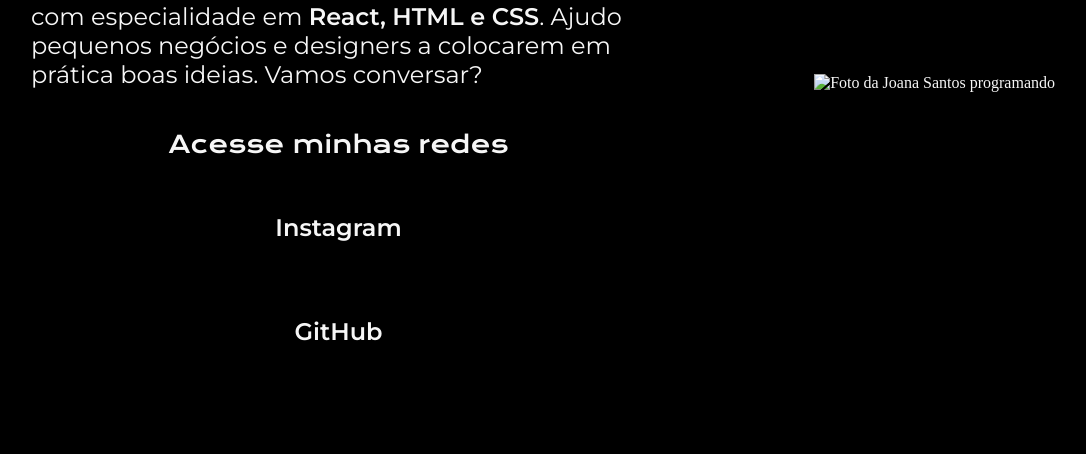
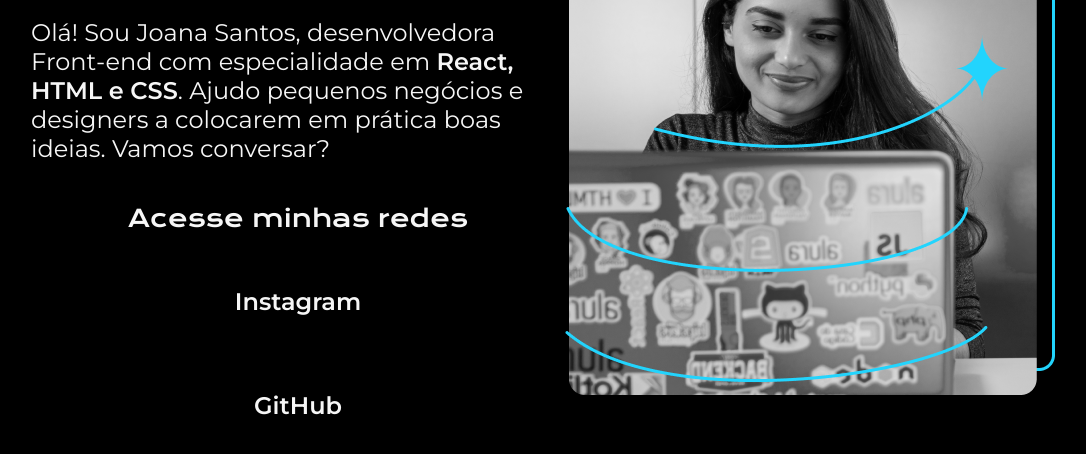
Before and after one commit to caiocgf/HTML-e-CSS3, a plain HTML site: page index.html in a window 1280 px wide. Shown: the part 330-784 px from the top of the page, without its empty margins (97-1183 px from the left). Drawn offline with nearby package versions, Linux system fonts and the light colour scheme.

Commit message:
Revert "Excluindo a imagem"
This reverts commit 04e1f2adb7b95404a4f7f5af6a94c907c9598c1c.

```diff
--- a/index.html
+++ b/index.html
@@ -26,7 +26,7 @@
                 <a class="apresentacao__links__link" href="https://github.com/guilhermeonrails">GitHub</a>
             </div>
         </section>
-        <img src="" alt="Foto da Joana Santos programando">
+        <img src="imagem.png" alt="Foto da Joana Santos programando">
     </main>
     <footer></footer>
 </body>
```
